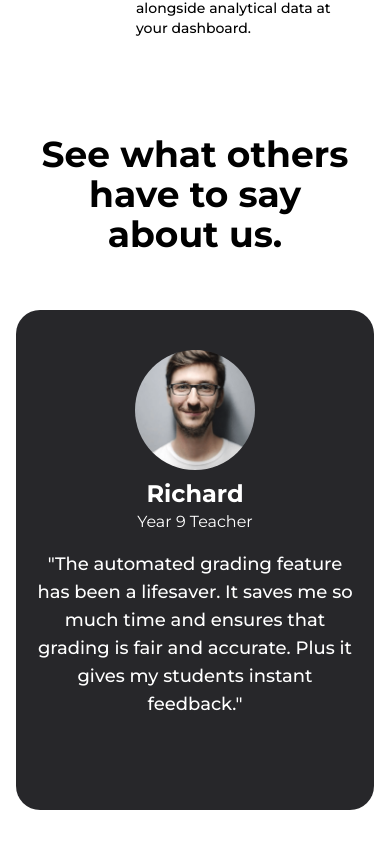
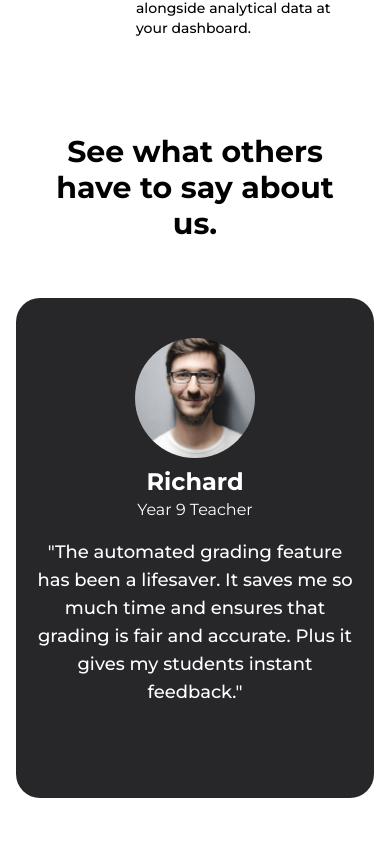
Before and after one commit to TegaBC/PowerQuiz, a React (Vite) app in the folder client/: page / in a window 390 px wide. Shown: the part 1094-1938 px from the top of the page. Built offline with nearby package versions, Linux system fonts and the light colour scheme.

Commit message:
mobile design font sizes

```diff
--- a/client/src/components/CallToAction.jsx
+++ b/client/src/components/CallToAction.jsx
@@ -20,7 +20,7 @@ function renderAction(actionInfo, action) {
 export default function CallToAction( { actionInfo, action} ) {
     return(
         <div className="flex flex-wrap justify-center gap-8 sm:gap-20 items-start mb-10">
-            <h1 className="text-4xl sm:text-6xl font-bold text-center">{actionInfo.heading[0]}<br /> {actionInfo.heading[1]}</h1>
+            <h1 className="text-3xl sm:text-6xl font-bold text-center">{actionInfo.heading[0]}<br /> {actionInfo.heading[1]}</h1>
             <div className="flex flex-col items-center max-w-lg gap-8">
                 <p className="px-8 sm:text-xl font-medium text-center">{actionInfo.body}</p>
                 { renderAction(actionInfo, action) }
--- a/client/src/pages/Home.jsx
+++ b/client/src/pages/Home.jsx
@@ -70,7 +70,7 @@ export default function HomePage() {
         <NavBar />
         <HeroSection />
         <FeatureDisplay features={featureDisplay}/>
-        <h1 className="text-center text-4xl sm:text-6xl font-bold mt-24 px-8">
+        <h1 className="text-center text-3xl sm:text-6xl font-bold mt-24 px-8">
             See what others have to say about us.
         </h1>
         <div className="flex justify-center gap-12 mt-10 mb-12 sm:mb-24 flex-wrap p-4">
```
